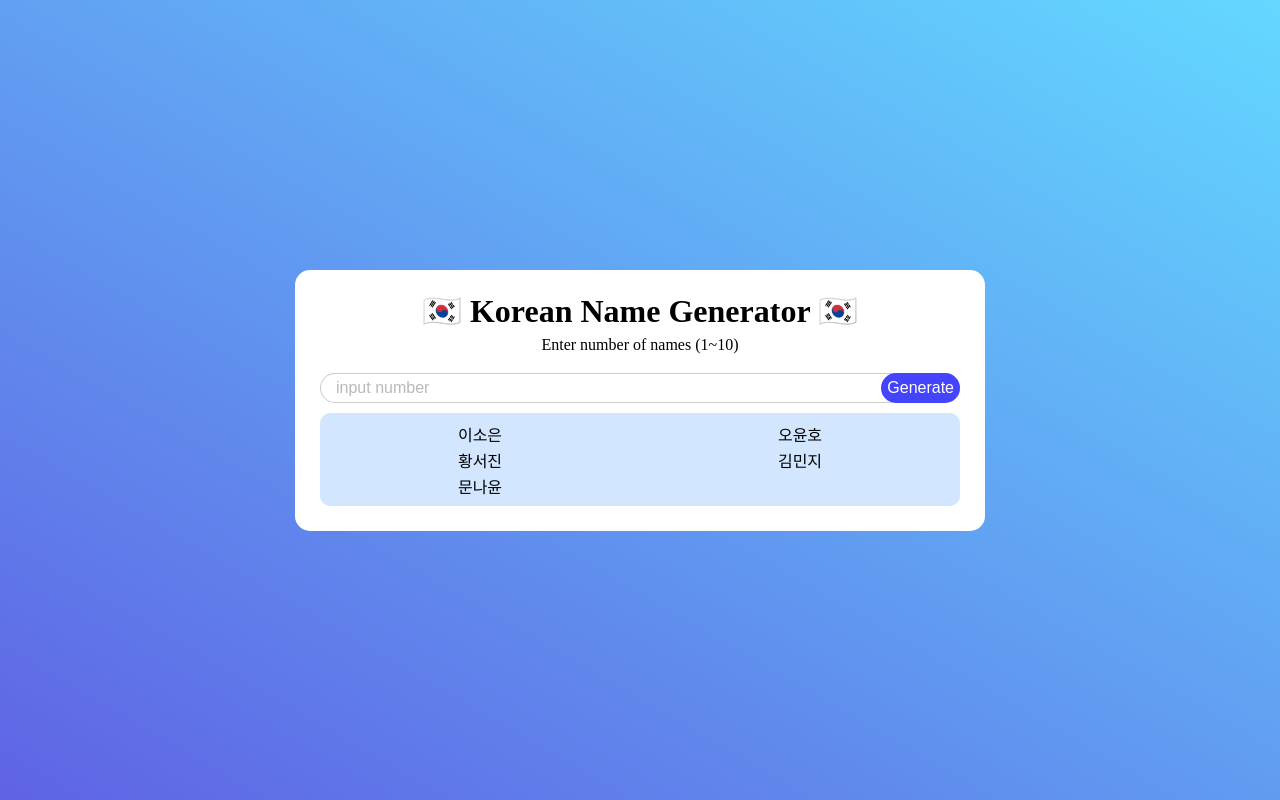
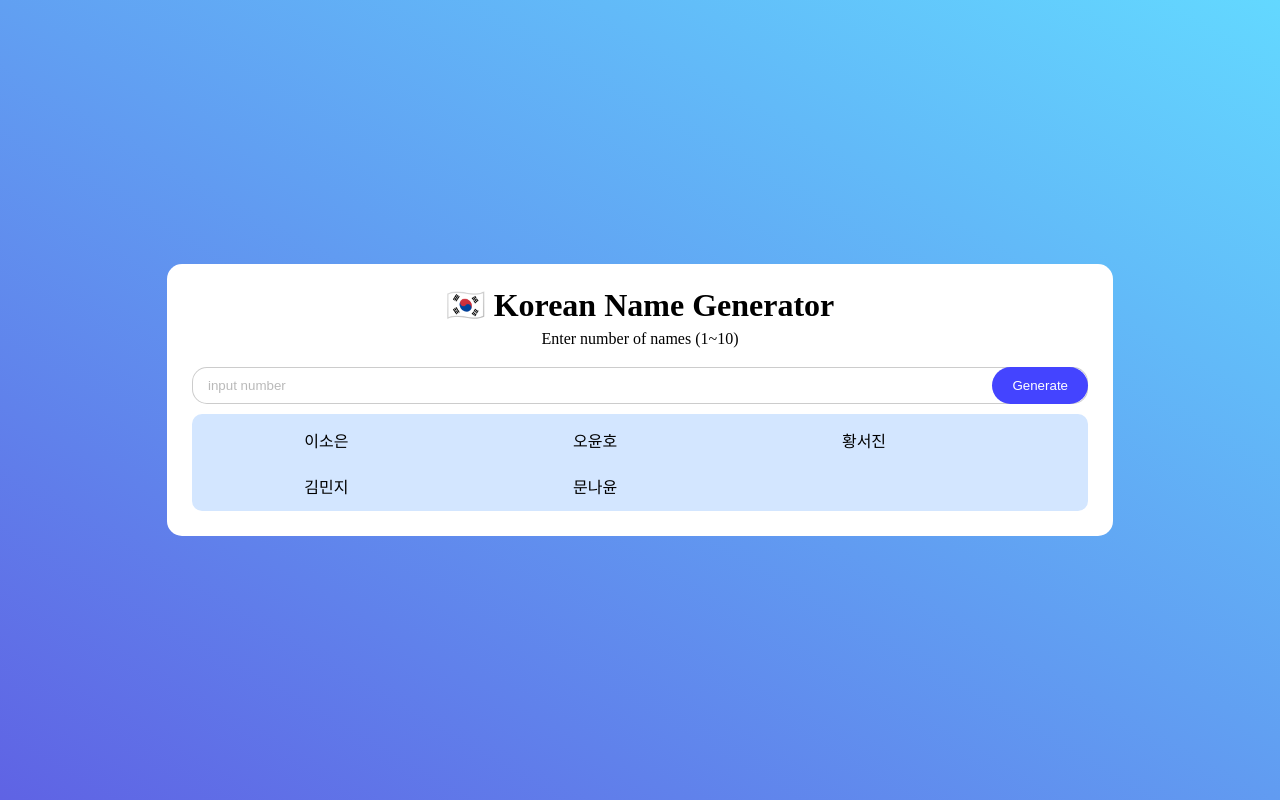
Before and after one commit to Lemu9810/mini-project-name-generator, a plain HTML site: page index.html in a window 1280 px wide. Both pictures are taken after typing "5" into the empty fields and a click on the input "Generate". Drawn offline with Linux system fonts and the light colour scheme.

Commit message:
update css

```diff
--- a/index.html
+++ b/index.html
@@ -9,7 +9,7 @@
   <body>
     <div class="generator-box">
       <div class="generator-box__header">
-        <h3>🇰🇷 Korean Name Generator 🇰🇷</h3>
+        <h3>🇰🇷 Korean Name Generator</h3>
         <span>Enter number of names (1~10)</span>
       </div>
       <div class="generator-box__input">
--- a/style.css
+++ b/style.css
@@ -1,10 +1,9 @@
 @import "reset.css";
 
 :root {
-  --l-size: 2em;
-  --m-size: 1.5em;
-  --s-size: 1em;
-  --xs-size: 0.5em;
+  --l-size: 2rem;
+  --m-size: 1.5rem;
+  --s-size: 1rem;
 }
 
 body {
@@ -13,6 +12,7 @@ body {
   display: flex;
   align-items: center;
   justify-content: center;
+  font-size: var(--s-size);
 }
 
 .generator-box {
@@ -20,7 +20,7 @@ body {
   padding: 25px;
   border-radius: 15px;
   text-align: center;
-  width: 50%;
+  min-width: 70%;
 }
 
 .generator-box__header h3 {
@@ -28,11 +28,6 @@ body {
   font-weight: 600;
   margin-bottom: 10px;
 }
-
-.generator-box__header span {
-  font-size: var(--s-size);
-}
-
 .generator-box__header {
   margin-bottom: 20px;
 }
@@ -44,9 +39,8 @@ body {
 
 #input-number {
   border: 1px solid rgba(0, 0, 0, 0.2);
-  padding: 5px 15px;
+  padding: 10px 15px;
   border-radius: 15px;
-  font-size: var(--s-size);
   width: 100%;
 }
 
@@ -58,31 +52,29 @@ body {
 #submit {
   position: absolute;
   right: 0px;
-  font-size: var(--s-size);
   border: none;
   background-color: rgb(68, 68, 255);
   color: white;
-  border-radius: 15px;
-  padding: 6px;
+  border-radius: 20px;
+  padding: 11px 20px;
 }
 
 .generator-box__print {
   background-color: rgb(211, 230, 255);
   border-radius: 10px;
   margin-top: 10px;
-  overflow: hidden;
   display: flex;
   flex-wrap: wrap;
 }
 
 .generator-box__print span {
   display: block;
-  margin-bottom: 10px;
-  font-size: var(--s-size);
-  width: 50%;
+  margin: 15px 0;
+  width: 30%;
 }
 
 .generator-box__print span:first-child,
-.generator-box__print span:nth-child(2) {
-  margin-top: 15px;
+.generator-box__print span:nth-child(2),
+.generator-box__print span:nth-child(3) {
+  margin-top: 20px;
 }
```
